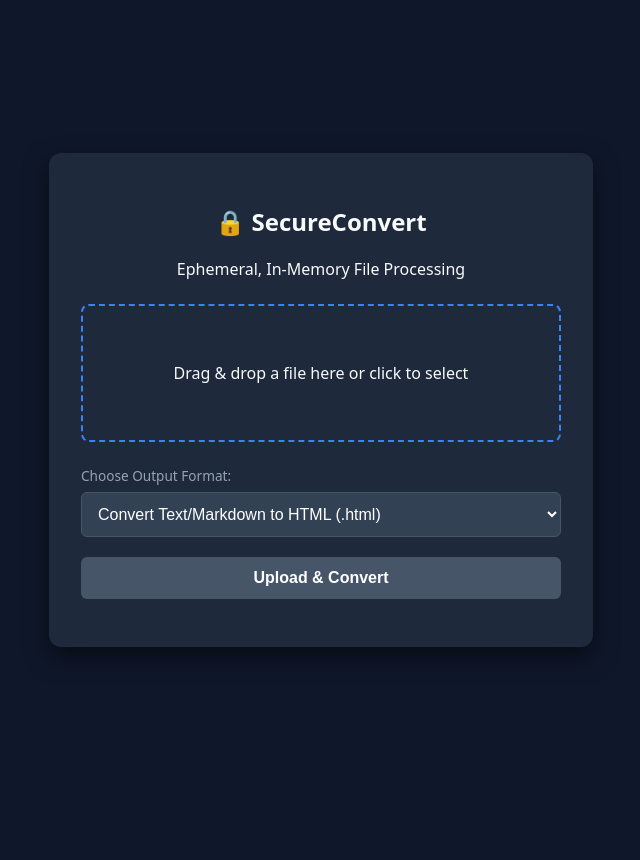
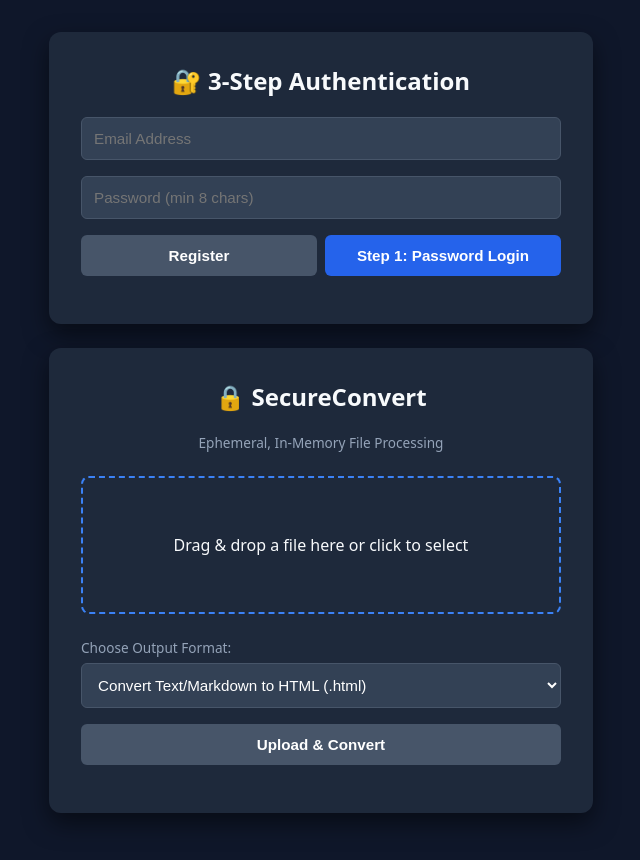
Before and after one commit to kheizaran-nazari-khakeshoori/zero-trust-ephemeral-converter, a plain HTML site: page client/index.html in a window 1280 px wide. Shown: the whole page, without its empty margins (319-959 px from the left). Before the commit the page ends 800 px from the top, so only its background shows below. Drawn offline with Linux system fonts and the light colour scheme.

Commit message:
3-Step Authentication UI

```diff
--- a/client/index.html
+++ b/client/index.html
@@ -10,10 +10,13 @@
       background-color: #0f172a;
       color: #f8fafc;
       display: flex;
+      flex-direction: column;
       justify-content: center;
       align-items: center;
       min-height: 100vh;
       margin: 0;
+      padding: 2rem 1rem;
+      box-sizing: border-box;
     }
     .card {
       background: #1e293b;
@@ -23,6 +26,7 @@
       width: 100%;
       max-width: 480px;
       text-align: center;
+      margin-bottom: 1.5rem;
     }
     .drop-zone {
       border: 2px dashed #3b82f6;
@@ -35,23 +39,23 @@
     .drop-zone:hover {
       background: rgba(59, 130, 246, 0.1);
     }
-    select {
+    input[type="email"], input[type="password"], input[type="text"], select {
       width: 100%;
       padding: 0.75rem;
-      margin-bottom: 1.25rem;
+      margin-bottom: 1rem;
       border-radius: 6px;
       background: #334155;
       color: white;
       border: 1px solid #475569;
-      font-size: 1rem;
+      font-size: 0.95rem;
       box-sizing: border-box;
     }
     button {
       background: #2563eb;
       color: white;
       border: none;
-      padding: 0.75rem 1.5rem;
-      font-size: 1rem;
+      padding: 0.75rem 1.25rem;
+      font-size: 0.95rem;
       border-radius: 6px;
       cursor: pointer;
       width: 100%;
@@ -61,18 +65,50 @@
       background: #475569;
       cursor: not-allowed;
     }
-    #status {
+    .status-msg {
       margin-top: 1rem;
-      font-size: 0.9rem;
+      font-size: 0.85rem;
       word-break: break-all;
     }
   </style>
 </head>
 <body>
 
+  <!-- Card 1: 3-Step Authentication System -->
+  <div class="card" id="authCard">
+    <h2 style="margin-top: 0;">🔐 3-Step Authentication</h2>
+
+    <!-- Step 1 Form -->
+    <div id="step1Box">
+      <input type="email" id="authEmail" placeholder="Email Address">
+      <input type="password" id="authPassword" placeholder="Password (min 8 chars)">
+      <div style="display: flex; gap: 0.5rem;">
+        <button id="regBtn" style="background: #475569;">Register</button>
+        <button id="login1Btn">Step 1: Password Login</button>
+      </div>
+    </div>
+
+    <!-- Step 2 Form -->
+    <div id="step2Box" style="display: none;">
+      <p style="font-size: 0.85rem; color: #94a3b8;">Enter 6-digit TOTP code from Authenticator App:</p>
+      <input type="text" id="totpCode" placeholder="123456" maxlength="6">
+      <button id="login2Btn">Step 2: Verify TOTP Code</button>
+    </div>
+
+    <!-- Step 3 Form -->
+    <div id="step3Box" style="display: none;">
+      <p style="font-size: 0.85rem; color: #94a3b8;">Verify Security Token / Passkey:</p>
+      <input type="text" id="secToken" placeholder="Paste Security Key">
+      <button id="login3Btn">Step 3: Verify Security Key</button>
+    </div>
+
+    <div class="status-msg" id="authStatus"></div>
+  </div>
+
+  <!-- Card 2: Zero-Knowledge File Converter -->
   <div class="card">
-    <h2>🔒 SecureConvert</h2>
-    <p>Ephemeral, In-Memory File Processing</p>
+    <h2 style="margin-top: 0;">🔒 SecureConvert</h2>
+    <p style="font-size: 0.85rem; color: #94a3b8;">Ephemeral, In-Memory File Processing</p>
 
     <div class="drop-zone" id="dropZone">
       <p id="fileLabel">Drag & drop a file here or click to select</p>
@@ -87,7 +123,7 @@
 
     <button id="uploadBtn" disabled>Upload & Convert</button>
 
-    <div id="status"></div>
+    <div class="status-msg" id="status"></div>
   </div>
 
   <script src="app.js"></script>
```
